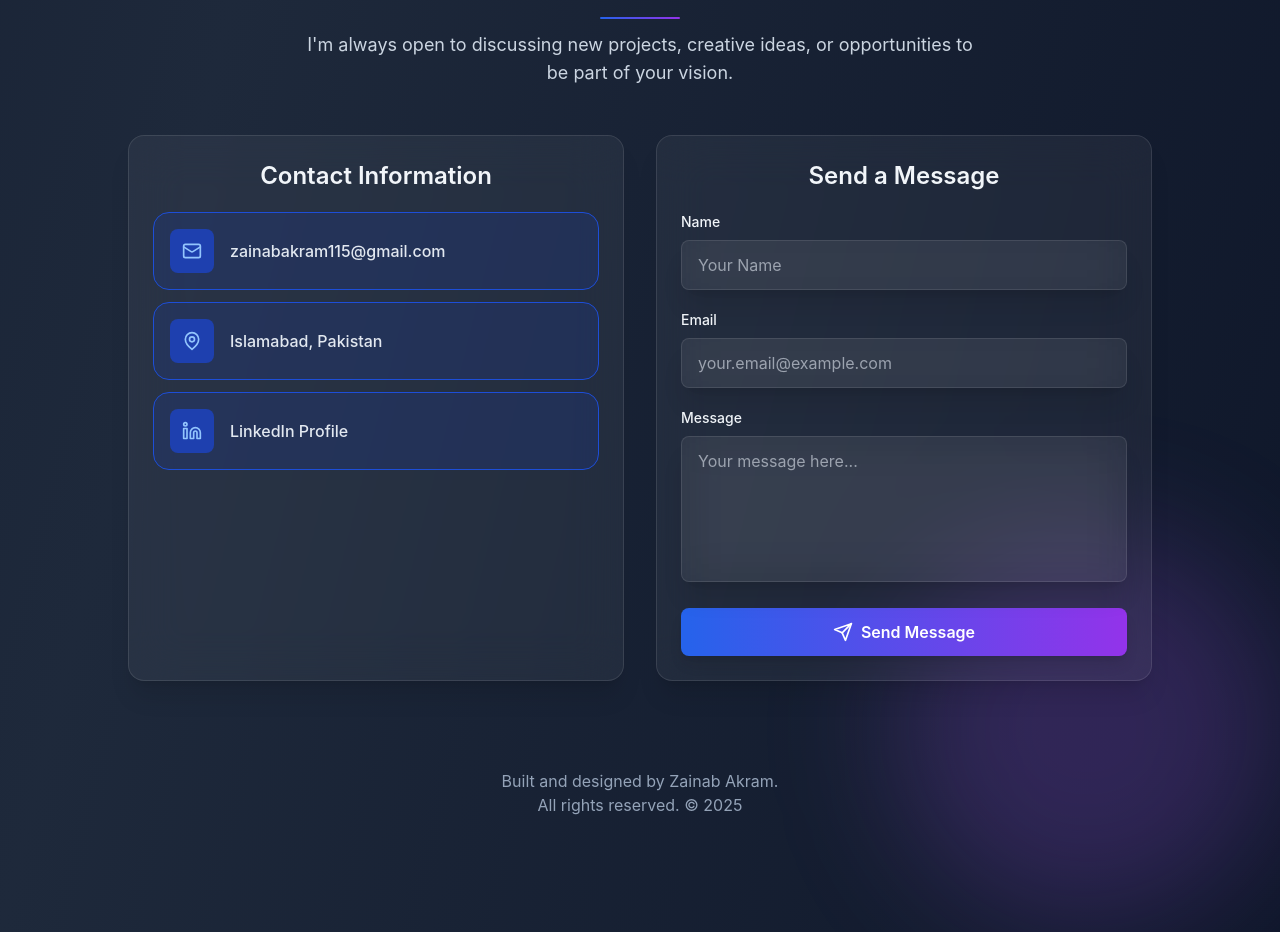
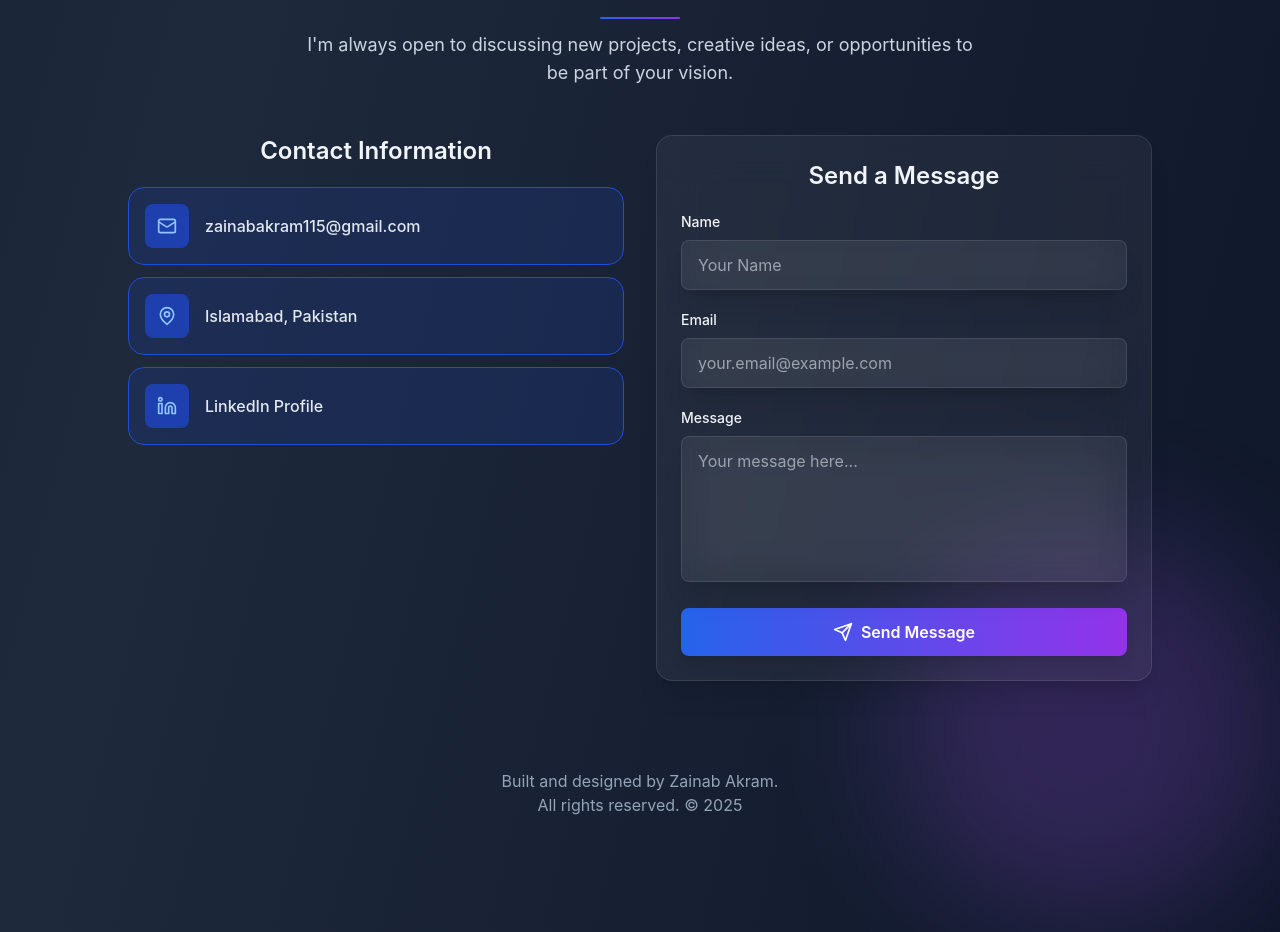
Before and after one commit to Hareem2024/zainabs-portfolio, a React (Vite) app: page / in a window 1280 px wide. Shown: the part 4221-5153 px from the top of the page. Built offline with nearby package versions, Linux system fonts and the light colour scheme.

Commit message:
Remove glass card from contact information section

```diff
--- a/src/components/Contact.jsx
+++ b/src/components/Contact.jsx
@@ -75,7 +75,7 @@ function Contact() {
 
         <div className="flex flex-col md:grid md:grid-cols-2 gap-8 max-w-5xl mx-auto">
           {/* Contact Info */}
-          <div className="glass-card h-full w-full md:w-auto">
+          <div className="w-full md:w-auto">
             <h3 className="text-xl md:text-2xl font-semibold mb-5 text-center">Contact Information</h3>
             <div className="space-y-3">
               {contactInfo.map((info, index) => (
```
